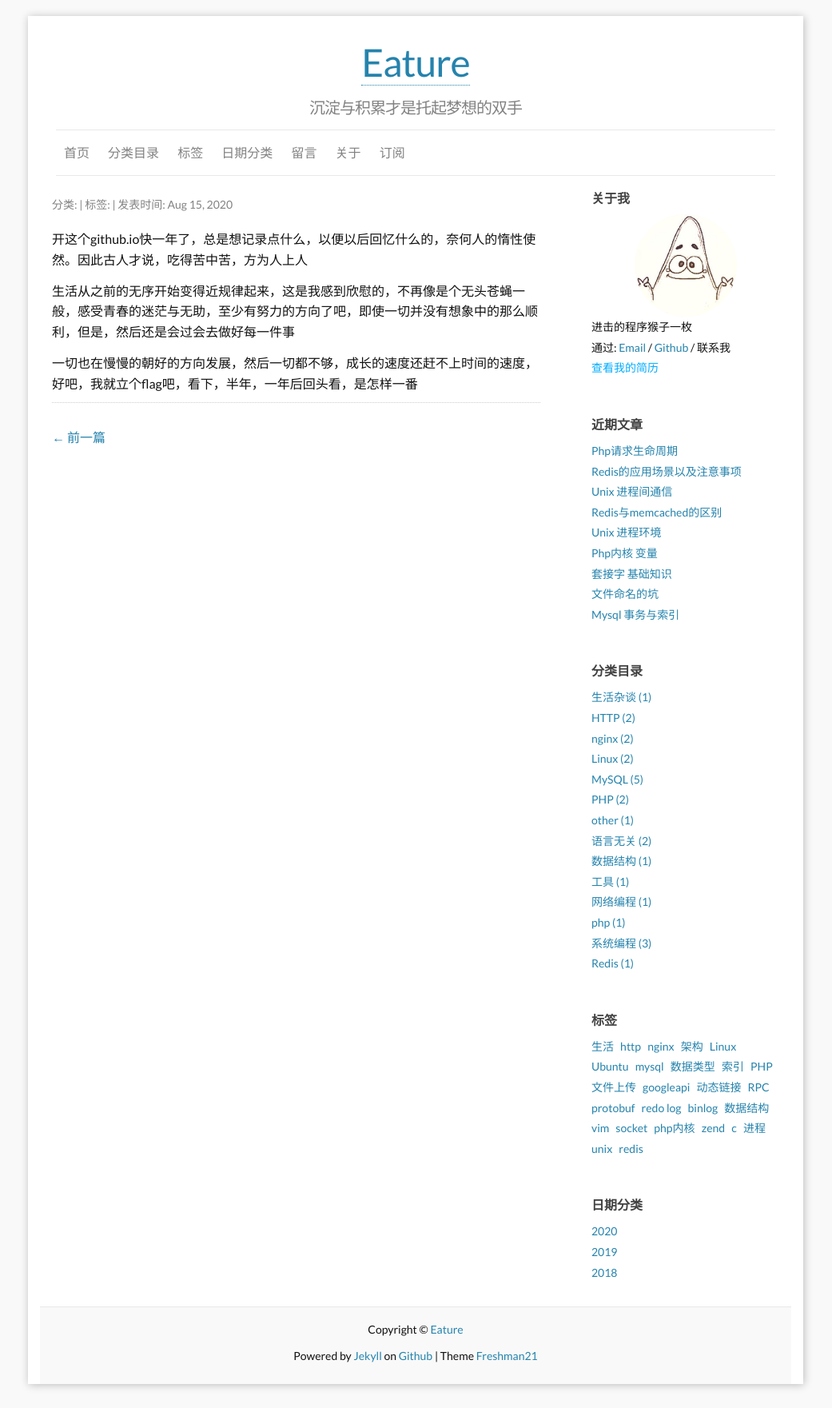
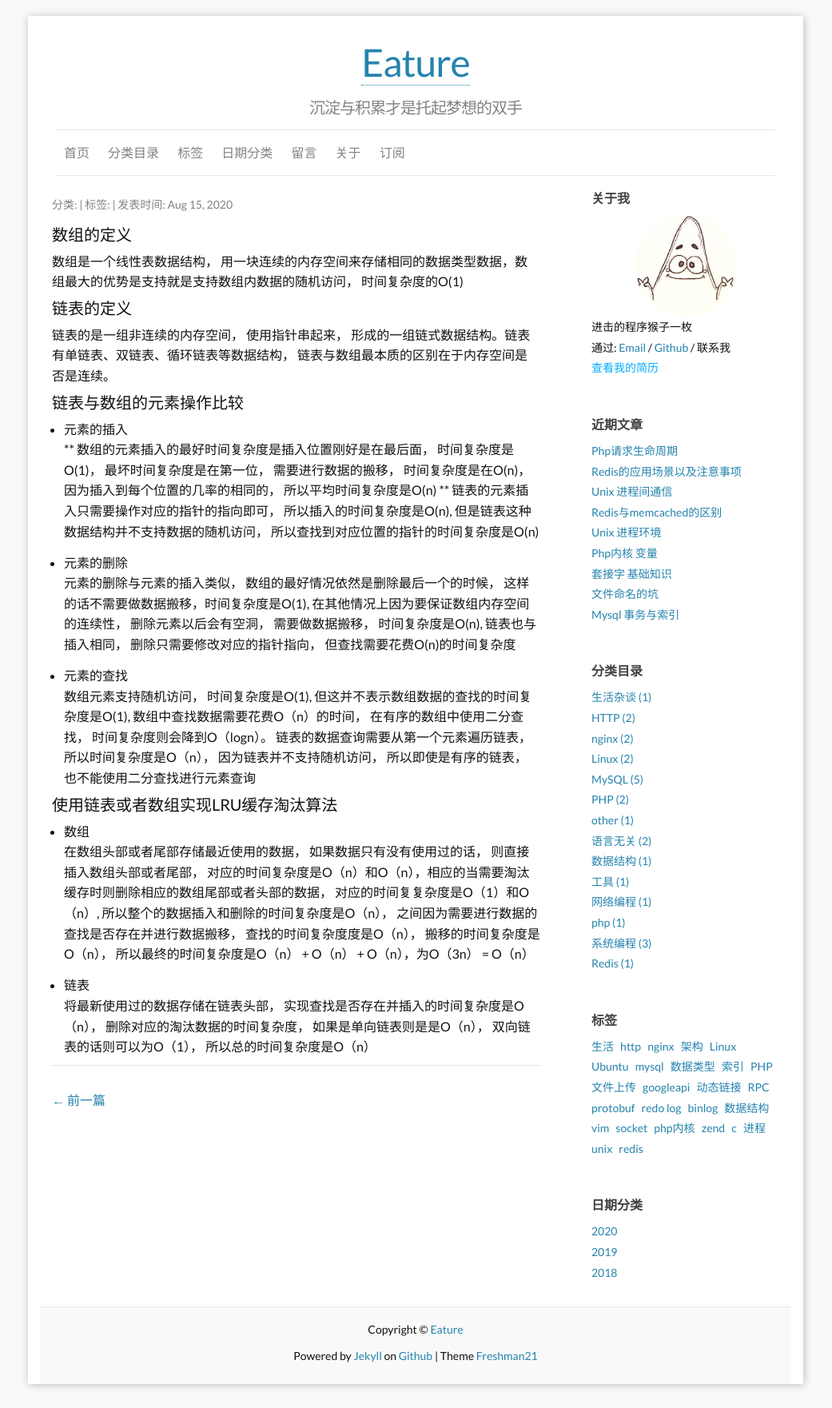
Before and after one commit to zoueature/zoueature.github.io, a Jekyll site: the page built from _posts/2020-08-15-数组与链表.md, in a window 1280 px wide. Shown: the whole page at 80% size, without its empty margins (120-1161 px from the left). Built offline with Jekyll 4.4.1, drawn with Linux system fonts in a browser that asks for light colours; our own code applies the rules of GitHub Pages for plain Markdown files; comment, search, counter and statistics services are not loaded.

Commit message:
:rockect: 数组链表

```diff
--- a/_posts/2020-08-15-数组与链表.md
+++ b/_posts/2020-08-15-数组与链表.md
@@ -8,8 +8,30 @@ tags: 数据结构
 - 算法
 ---
 
-开这个github.io快一年了，总是想记录点什么，以便以后回忆什么的，奈何人的惰性使然。因此古人才说，吃得苦中苦，方为人上人
 
-生活从之前的无序开始变得近规律起来，这是我感到欣慰的，不再像是个无头苍蝇一般，感受青春的迷茫与无助，至少有努力的方向了吧，即使一切并没有想象中的那么顺利，但是，然后还是会过会去做好每一件事
+#### 数组的定义
+数组是一个线性表数据结构， 用一块连续的内存空间来存储相同的数据类型数据，数组最大的优势是支持就是支持数组内数据的随机访问， 时间复杂度的O(1)
 
-一切也在慢慢的朝好的方向发展，然后一切都不够，成长的速度还赶不上时间的速度，好吧，我就立个flag吧，看下，半年，一年后回头看，是怎样一番
+#### 链表的定义
+链表的是一组非连续的内存空间， 使用指针串起来， 形成的一组链式数据结构。链表有单链表、双链表、循环链表等数据结构， 链表与数组最本质的区别在于内存空间是否是连续。
+
+#### 链表与数组的元素操作比较
+
+* 元素的插入
+** 数组的元素插入的最好时间复杂度是插入位置刚好是在最后面， 时间复杂度是O(1)， 最坏时间复杂度是在第一位， 需要进行数据的搬移， 时间复杂度是在O(n)， 因为插入到每个位置的几率的相同的， 所以平均时间复杂度是O(n)
+** 链表的元素插入只需要操作对应的指针的指向即可， 所以插入的时间复杂度是O(n), 但是链表这种数据结构并不支持数据的随机访问， 所以查找到对应位置的指针的时间复杂度是O(n)
+
+* 元素的删除
+元素的删除与元素的插入类似， 数组的最好情况依然是删除最后一个的时候， 这样的话不需要做数据搬移，时间复杂度是O(1), 在其他情况上因为要保证数组内存空间的连续性， 删除元素以后会有空洞， 需要做数据搬移， 时间复杂度是O(n), 链表也与插入相同， 删除只需要修改对应的指针指向， 但查找需要花费O(n)的时间复杂度
+
+* 元素的查找
+数组元素支持随机访问， 时间复杂度是O(1), 但这并不表示数组数据的查找的时间复杂度是O(1), 数组中查找数据需要花费O（n）的时间， 在有序的数组中使用二分查找， 时间复杂度则会降到O（logn）。
+链表的数据查询需要从第一个元素遍历链表， 所以时间复杂度是O（n）， 因为链表并不支持随机访问， 所以即使是有序的链表， 也不能使用二分查找进行元素查询
+
+
+#### 使用链表或者数组实现LRU缓存淘汰算法
+* 数组
+在数组头部或者尾部存储最近使用的数据， 如果数据只有没有使用过的话， 则直接插入数组头部或者尾部， 对应的时间复杂度是O（n）和O（n），相应的当需要淘汰缓存时则删除相应的数组尾部或者头部的数据， 对应的时间复复杂度是O（1）和O（n）, 所以整个的数据插入和删除的时间复杂度是O（n）， 之间因为需要进行数据的查找是否存在并进行数据搬移， 查找的时间复杂度度是O（n）， 搬移的时间复杂度是O（n）， 所以最终的时间复杂度是O（n） + O（n） + O（n），为O（3n） = O（n）
+
+* 链表
+将最新使用过的数据存储在链表头部， 实现查找是否存在并插入的时间复杂度是O（n）， 删除对应的淘汰数据的时间复杂度， 如果是单向链表则是是O（n）， 双向链表的话则可以为O（1）， 所以总的时间复杂度是O（n）
```
